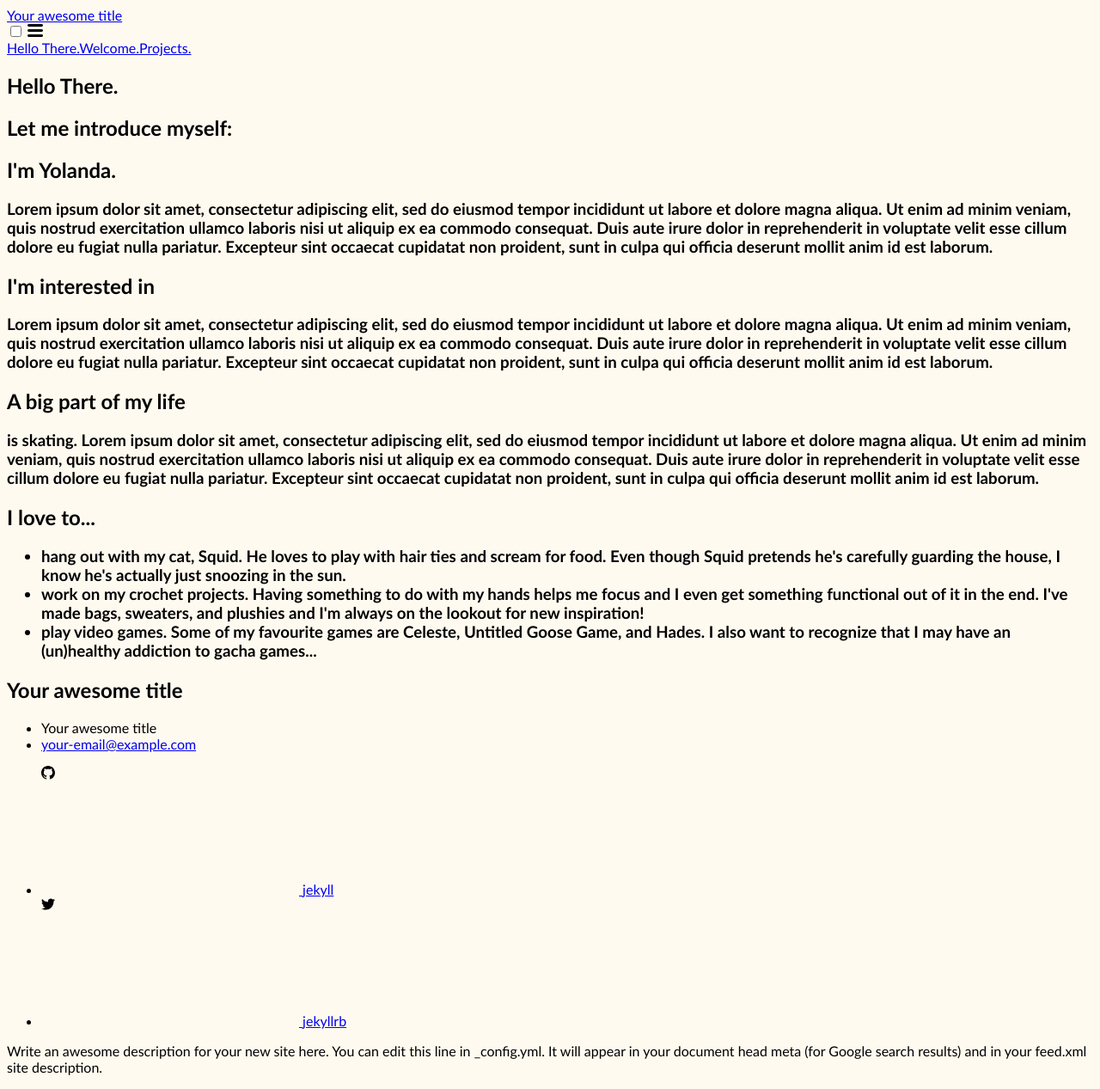
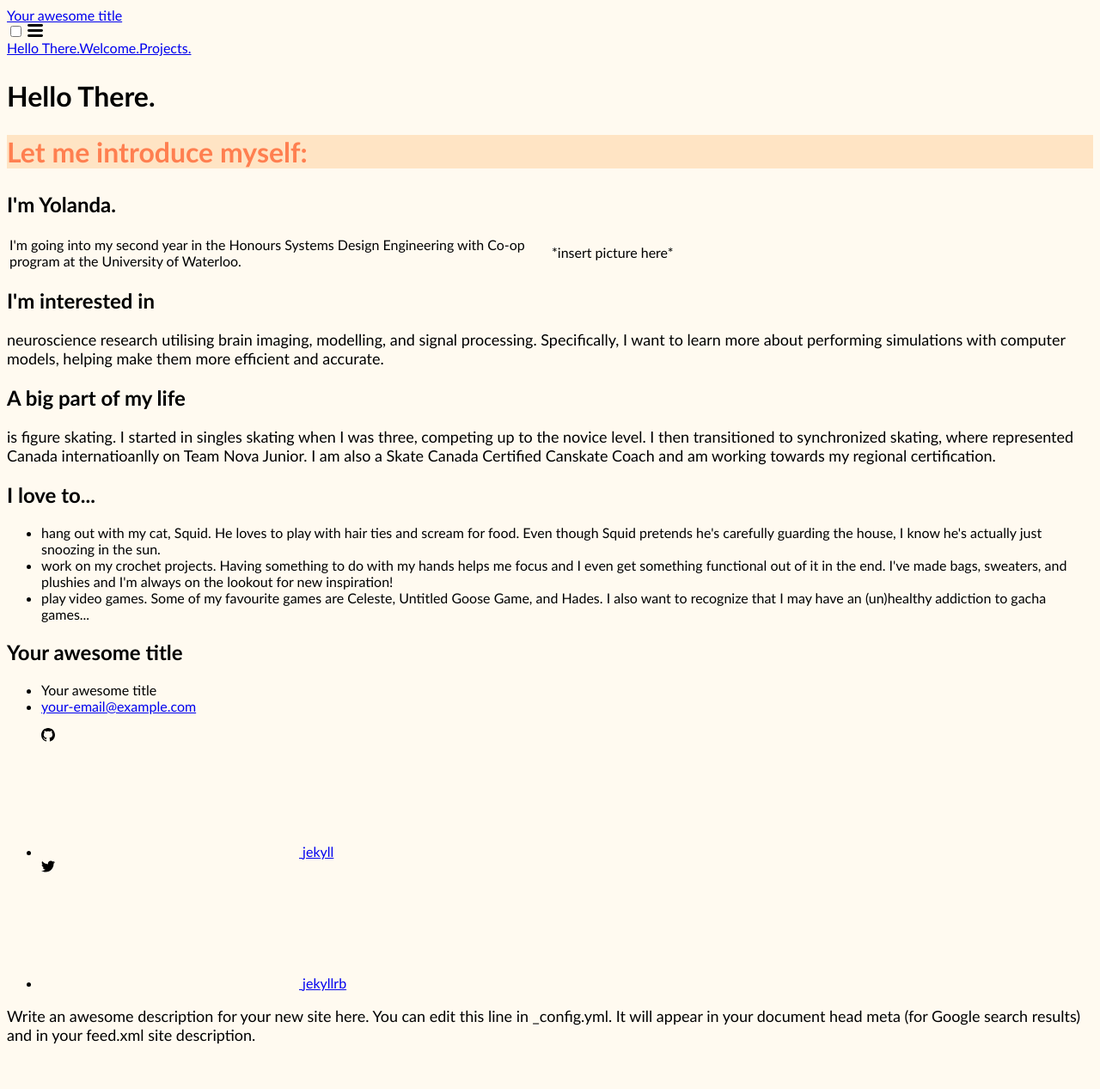
Before and after one commit to yolanda-tan/yolanda-tan.github.io, a Jekyll site: the page built from about.markdown, in a window 1280 px wide. Shown: the whole page at 86% size. Built offline with Jekyll 4.4.1, drawn with Linux system fonts in a browser that asks for light colours; after the commit the page ends 1233 px from its top, so only the background shows below that.

Commit message:
Expanded HTML content and added some CSS styling

```diff
--- a/about.markdown
+++ b/about.markdown
@@ -3,22 +3,28 @@ layout: page
 title: Hello There.
 permalink: /about/
 ---
-<h1>Let me introduce myself:</h1>
+<h1 class="header1_box">Let me introduce myself:</h1>
 
 <h2>I'm Yolanda.</h2>
-<h3>Lorem ipsum dolor sit amet, consectetur adipiscing elit, sed do eiusmod tempor incididunt ut labore et dolore magna aliqua. Ut enim ad minim veniam, quis nostrud exercitation ullamco laboris nisi ut aliquip ex ea commodo consequat. Duis aute irure dolor in reprehenderit in voluptate velit esse cillum dolore eu fugiat nulla pariatur. Excepteur sint occaecat cupidatat non proident, sunt in culpa qui officia deserunt mollit anim id est laborum.</h3>
+<table>
+    <tr>
+        <td style="width:50%">I'm going into my second year in the Honours Systems Design Engineering with Co-op program at the University of Waterloo. </td>
+        <td> *insert picture here* </td>
+    </tr>
+</table>
+
 
 <h2>I'm interested in</h2>
-<h3>Lorem ipsum dolor sit amet, consectetur adipiscing elit, sed do eiusmod tempor incididunt ut labore et dolore magna aliqua. Ut enim ad minim veniam, quis nostrud exercitation ullamco laboris nisi ut aliquip ex ea commodo consequat. Duis aute irure dolor in reprehenderit in voluptate velit esse cillum dolore eu fugiat nulla pariatur. Excepteur sint occaecat cupidatat non proident, sunt in culpa qui officia deserunt mollit anim id est laborum.</h3>
+<p>neuroscience research utilising brain imaging, modelling, and signal processing. Specifically, I want to learn more about performing simulations with computer models, helping make them more efficient and accurate. </p>
 
 <h2>A big part of my life</h2>
-<h3>is skating. Lorem ipsum dolor sit amet, consectetur adipiscing elit, sed do eiusmod tempor incididunt ut labore et dolore magna aliqua. Ut enim ad minim veniam, quis nostrud exercitation ullamco laboris nisi ut aliquip ex ea commodo consequat. Duis aute irure dolor in reprehenderit in voluptate velit esse cillum dolore eu fugiat nulla pariatur. Excepteur sint occaecat cupidatat non proident, sunt in culpa qui officia deserunt mollit anim id est laborum.</h3>
+<p>is figure skating. I started in singles skating when I was three, competing up to the novice level. I then transitioned to synchronized skating, where represented Canada internatioanlly on Team Nova Junior. I am also a Skate Canada Certified Canskate Coach and am working towards my regional certification. </p>
 
 <h2>I love to...</h2>
-<h3>
+<p>
     <ul>
     <li>hang out with my cat, Squid. He loves to play with hair ties and scream for food. Even though Squid pretends he's carefully guarding the house, I know he's actually just snoozing in the sun.</li>
     <li>work on my crochet projects. Having something to do with my hands helps me focus and I even get something functional out of it in the end. I've made bags, sweaters, and plushies and I'm always on the lookout for new inspiration! </li>
     <li>play video games. Some of my favourite games are Celeste, Untitled Goose Game, and Hades. I also want to recognize that I may have an (un)healthy addiction to gacha games... </li>
     </ul>
-</h3>
+</p>
--- a/assets/main.scss
+++ b/assets/main.scss
@@ -8,5 +8,19 @@ body {
 }
 
 h1 {
+    font-size: 32px;
+    font-weight: bold;
+}
+
+h2 {
     font-size: 24px;
 }
+
+p {
+    font-size: 18px;
+}
+
+.header1_box {
+    background-color: bisque;
+    color:coral;
+}
```
Also changed, not shown: projects.markdown (+4 -4 lines).
